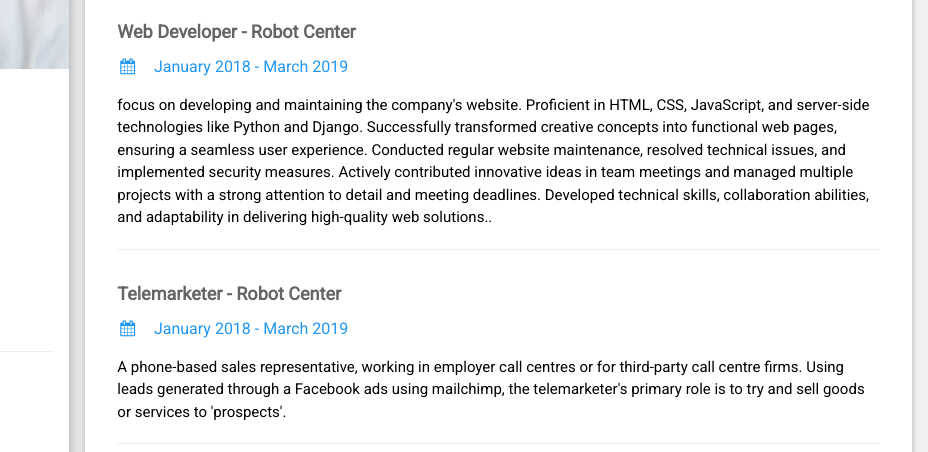
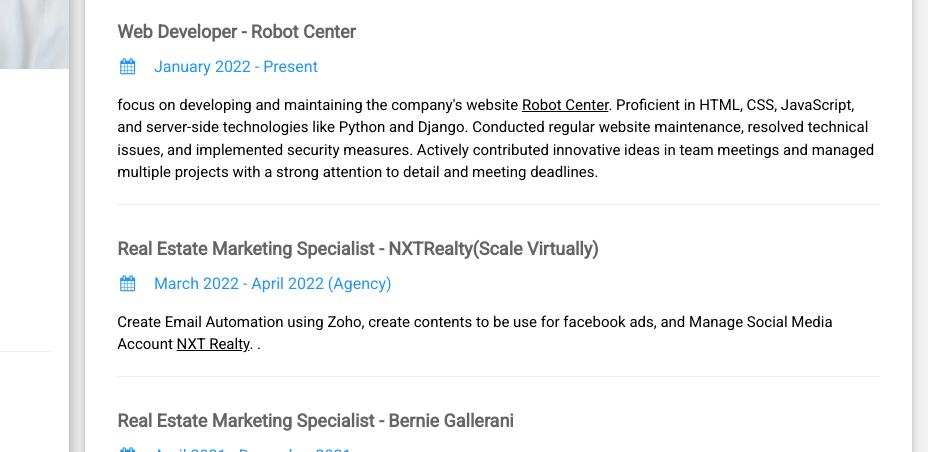
Before and after one commit to aldgreat/Profile, a plain HTML site: page index.html in a window 1280 px wide. Shown: the part 406-858 px from the top of the page, 352-1280 px from the left. Drawn offline with nearby package versions, Linux system fonts and the light colour scheme.

Commit message:
Update index.html

```diff
--- a/index.html
+++ b/index.html
@@ -223,18 +223,11 @@
               class="fa fa-suitcase fa-fw w3-margin-right w3-xxlarge w3-text-blue"></i>Work Experience</h2>
 			   <div class="w3-container">
             <h5 class="w3-opacity"><b>Web Developer - Robot Center</b></h5>
-            <h6 class="w3-text-blue"><i class="fa fa-calendar fa-fw w3-margin-right"></i>January 2018 - March 2019</h6>
-            <p> focus on developing and maintaining the company's website. Proficient in HTML, CSS, JavaScript, and server-side technologies like Python and Django. Successfully transformed creative concepts into functional web pages, ensuring a seamless user experience. Conducted regular website maintenance, resolved technical issues, and implemented security measures. Actively contributed innovative ideas in team meetings and managed multiple projects with a strong attention to detail and meeting deadlines. Developed technical skills, collaboration abilities, and adaptability in delivering high-quality web solutions..</p>
+            <h6 class="w3-text-blue"><i class="fa fa-calendar fa-fw w3-margin-right"></i>January 2022 - Present</h6>
+            <p> focus on developing and maintaining the company's website <a href="https://www.robotcenter.co.uk/">Robot Center</a>. Proficient in HTML, CSS, JavaScript, and server-side technologies like Python and Django. Conducted regular website maintenance, resolved technical issues, and implemented security measures. Actively contributed innovative ideas in team meetings and managed multiple projects with a strong attention to detail and meeting deadlines.</p>
                 <hr>
           </div>
-		   <div class="w3-container">
-            <h5 class="w3-opacity"><b>Telemarketer - Robot Center</b></h5>
-            <h6 class="w3-text-blue"><i class="fa fa-calendar fa-fw w3-margin-right"></i>January 2018 - March 2019</h6>
-            <p>A phone-based sales representative, working in employer call centres or for third-party call centre firms.
-              Using leads generated through a Facebook ads using mailchimp, the telemarketer's primary role is to try and sell goods or services to 'prospects'.</p>
-                <hr>
-          </div>
-                <div class="w3-container">
+		                   <div class="w3-container">
                 <h5 class="w3-opacity"><b>Real Estate Marketing Specialist - NXTRealty(Scale Virtually)</b></h5>
                 <h6 class="w3-text-blue"><i class="fa fa-calendar fa-fw w3-margin-right"></i>March 2022 - April 2022 (Agency)
                     <!--<span class="w3-tag w3-blue w3-round">Current</span>--></h6>
```
